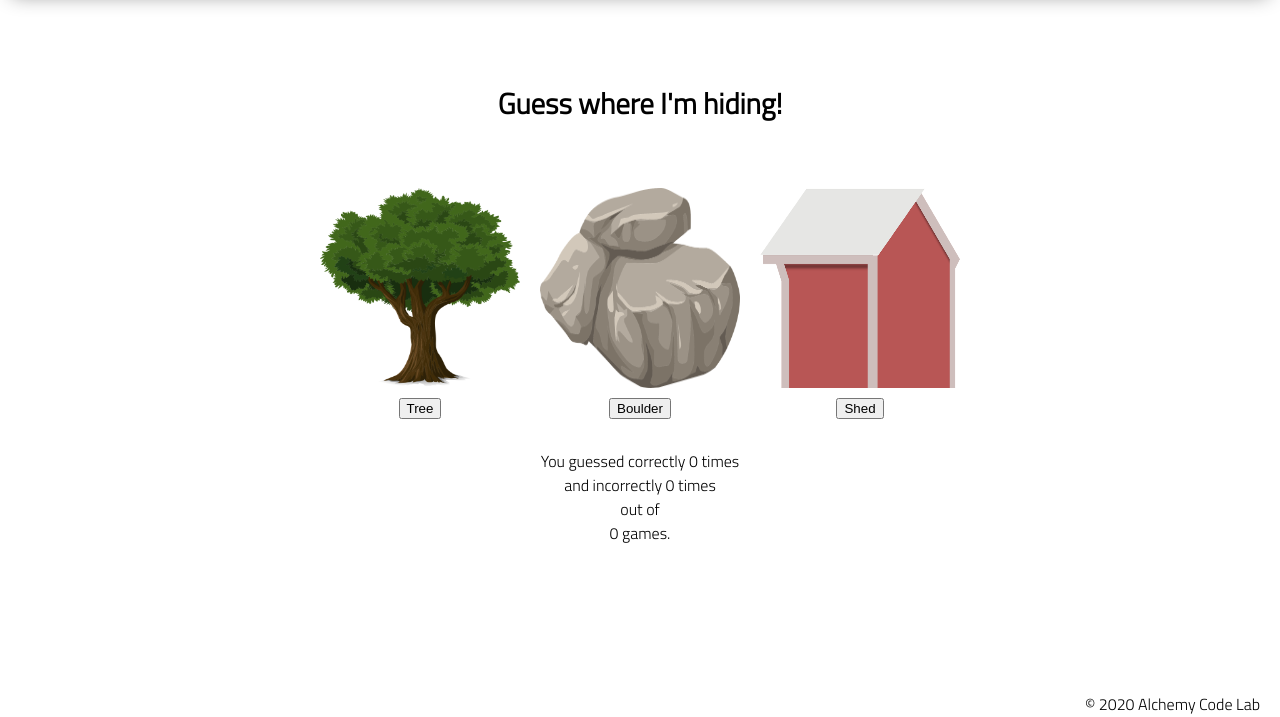
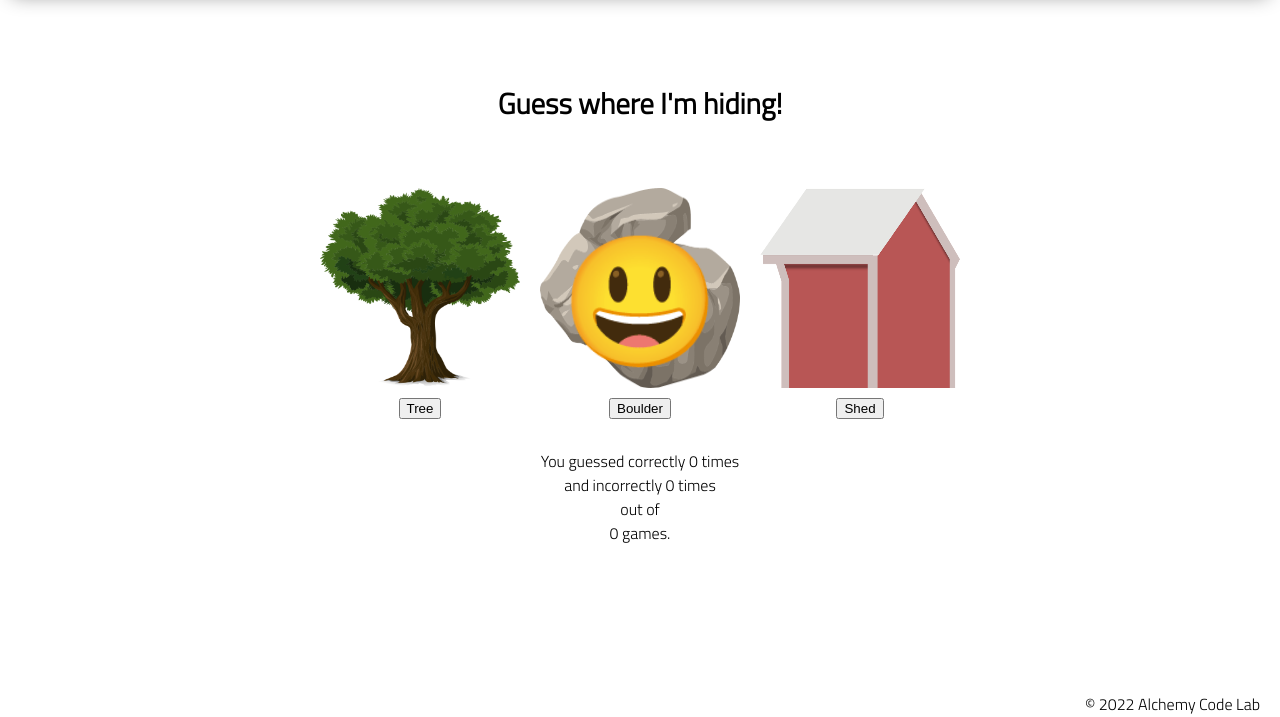
Before and after one commit to amayamaya/hide-and-seek-half-baked, a plain HTML site: page index.html in a window 1280 px wide. Both pictures are taken after a click on the button "Tree". Shown: the part 83-800 px from the top of the page. Drawn offline with Linux system fonts and the light colour scheme.

Commit message:
removed face and added if else statements for guesse

```diff
--- a/app.js
+++ b/app.js
@@ -37,9 +37,26 @@ boulderButton.addEventListener('click', () => {
 
 function handleGuess(correctSpot, userGuess) {
     // reset the styles
+    shedContainer.classList.remove('face');
+    treeContainer.classList.remove('face');
+    boulderContainer.classList.remove('face');
+
     // then increment the guesses
+    if (correctSpot === userGuess) {
+        correctGuesses++;
+        totalGuesses++;
+    } else
+        totalGuesses++;
+
     // then grab the appropriate container element for the correct guess from the DOM
     // then add the face class to that element so that the face shows up
-    // then if the user guess is correct, increment the correct guesses
+    if (correctSpot === 'boulder') {
+        boulderContainer.classList.add('face');
+    } else if (correctSpot === 'tree') {
+        treeContainer.classList.add('face');
+    } else
+        shedContainer.classList.add('face');
+// then if the user guess is correct, increment the correct guesses
+}
+
     // update the DOM to show this change to the user (including the losses, not tracked directly in state)
-}
--- a/index.html
+++ b/index.html
@@ -44,7 +44,7 @@
         </section>
     </main>
     <footer>
-        <div class="copy gutter-right">&copy; 2020 Alchemy Code Lab</div>
+        <div class="copy gutter-right">&copy; 2022 Alchemy Code Lab</div>
     </footer>
 
     <script type="module" src="./app.js"></script>
```
